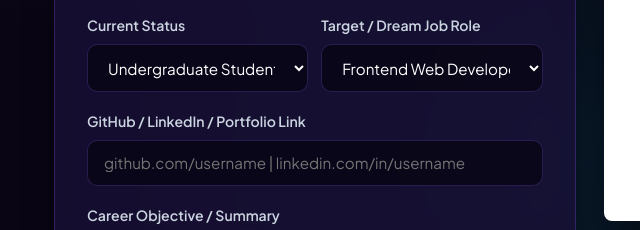
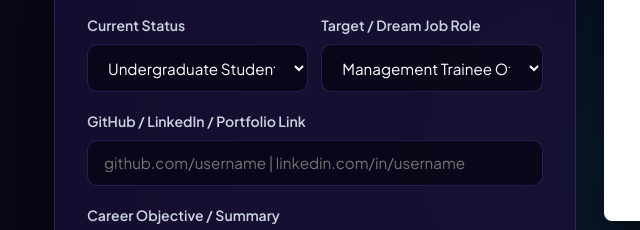
Before and after one commit to Mitul-18/bekar-naki, a plain HTML site: page cvmaker.html in a window 1280 px wide. Shown: the part 638-868 px from the top of the page, 50-690 px from the left. Drawn offline with Linux system fonts and the light colour scheme; no server answers.

Commit message:
Update cvmaker.html

```diff
--- a/cvmaker.html
+++ b/cvmaker.html
@@ -188,11 +188,20 @@
           <div>
             <label>Target / Dream Job Role</label>
         <select id="inp-dreamjob">
+          <optgroup label="Business, BBA & Corporate">
+            <option value="Management Trainee Officer (MTO)">Management Trainee Officer (MTO)</option>
+            <option value="Marketing & Brand Executive">Marketing & Brand Executive</option>
+            <option value="Financial & Credit Analyst">Financial & Credit Analyst</option>
+            <option value="HR & Talent Acquisition Executive">HR & Talent Acquisition Executive</option>
+            <option value="Business Development Executive">Business Development Executive</option>
+          </optgroup>
+          <optgroup label="IT & Software Engineering">
             <option value="Frontend Web Developer">Frontend Web Developer</option>
             <option value="Backend PHP / Node Developer">Backend PHP / Node Developer</option>
             <option value="Full-Stack Software Engineer">Full-Stack Software Engineer</option>
             <option value="Software Engineer (C / Java)">Software Engineer (C / Java)</option>
-              <option value="IT Executive / Junior Analyst">IT Executive / Junior Analyst</option>
+            <option value="IT Executive / Junior Data Analyst">IT Executive / Junior Data Analyst</option>
+          </optgroup>
         </select>
           </div>
         </div>
```
Lines whose indentation alone changed are shown as unchanged.
